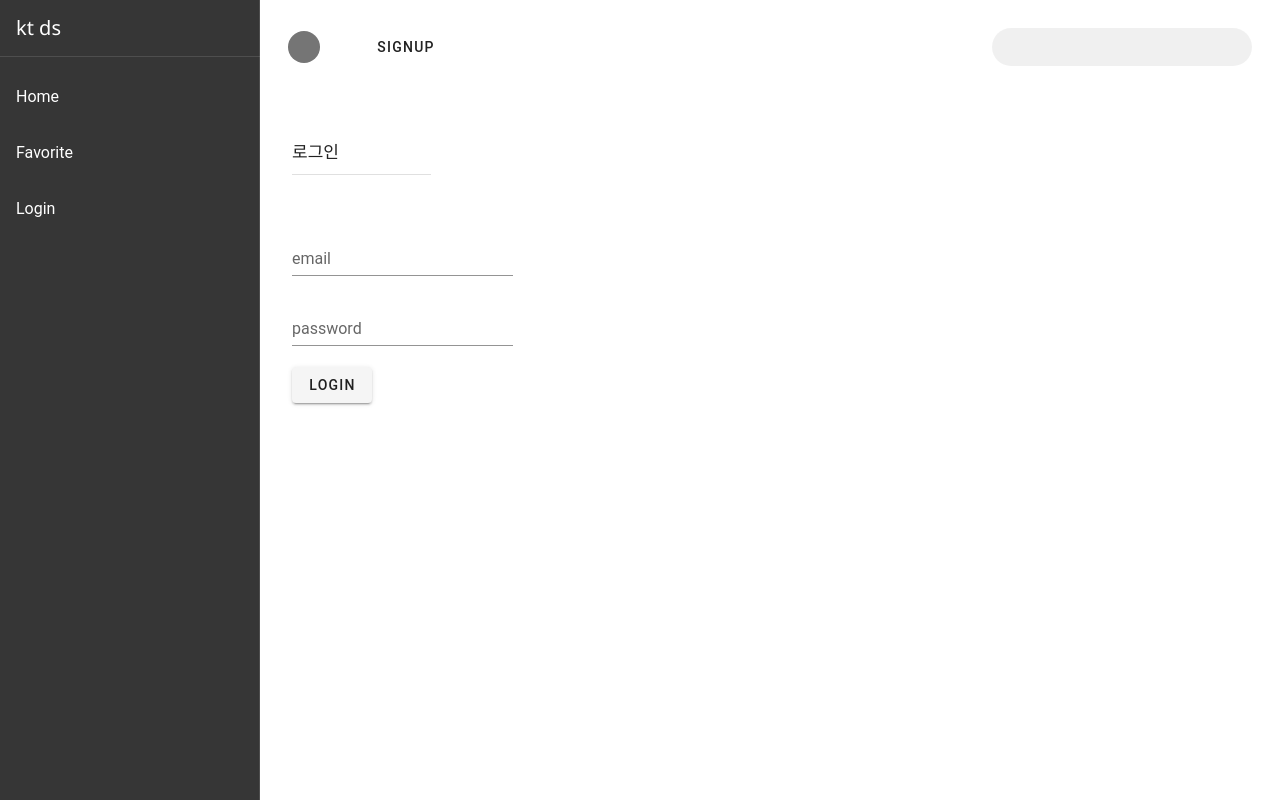
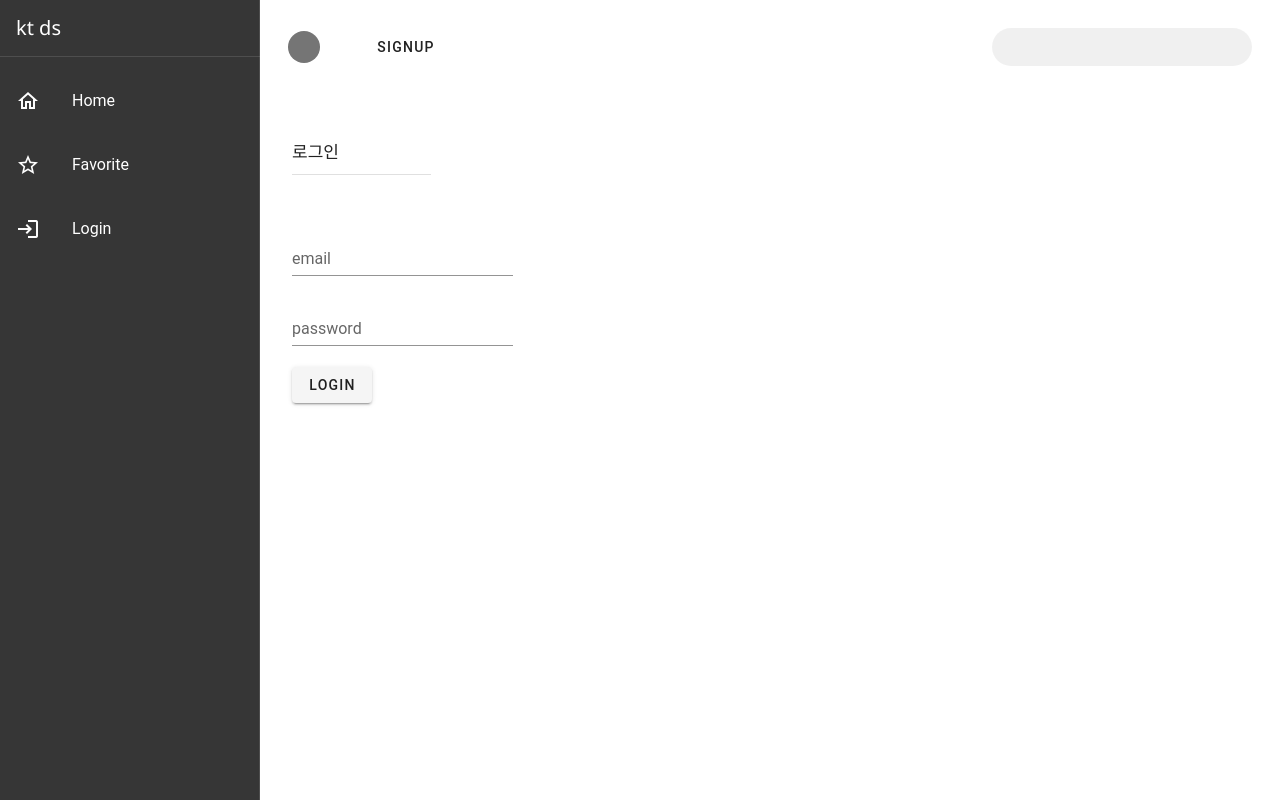
Before and after one commit to ktds-si2/covid-system, a Vue app in the folder frontend/: page /login in a window 1280 px wide. Built offline with nearby package versions, Linux system fonts and the light colour scheme.

Commit message:
(FE) Icon 적용

```diff
--- a/frontend/src/components/layout/drawer.vue
+++ b/frontend/src/components/layout/drawer.vue
@@ -15,21 +15,35 @@
     <v-divider class="mb-2" />  <!-- 메뉴바 변경(로그인, 권한)    Author : JHW  -->
     <v-list expand nav>
       <v-list-item @click="moveHome()" link>
+        <v-list-item-icon>
+          <v-icon> mdi-home-outline </v-icon>
+        </v-list-item-icon>
         <v-list-item-content>
           <v-list-item-title class="secondlist"> Home </v-list-item-title>
         </v-list-item-content>
       </v-list-item>
       <v-list-item @click="moveFavorite()" link>
+        <v-list-item-icon>
+          <v-icon> mdi-star-outline </v-icon>
+        </v-list-item-icon>
         <v-list-item-content>
           <v-list-item-title class="secondlist"> Favorite </v-list-item-title>
         </v-list-item-content>
       </v-list-item>
+
       <v-list-item @click="moveLogin()" link>
+        <v-list-item-icon>
+          <v-icon> {{isLogin? 'mdi-account-outline' : 'mdi-login'}} </v-icon>
+        </v-list-item-icon>
         <v-list-item-content>
           <v-list-item-title class="secondlist"> {{isLogin? 'MyPage' : 'Login'}} </v-list-item-title>
         </v-list-item-content>
       </v-list-item>
+
       <v-list-item @click="moveAdmin()" v-if="userAuthority == 'ROLE_ADMIN'" link>
+        <v-list-item-icon>
+          <v-icon> mdi-shield-account-outline </v-icon>
+        </v-list-item-icon>
         <v-list-item-content>
           <v-list-item-title class="secondlist"> Admin </v-list-item-title>
         </v-list-item-content>
@@ -48,7 +62,6 @@ export default {
   },
   data: () => ({
     drawer: null,
-
 
   }),
   methods: {  // 라우터 이동 함수   Author : JHW
```
